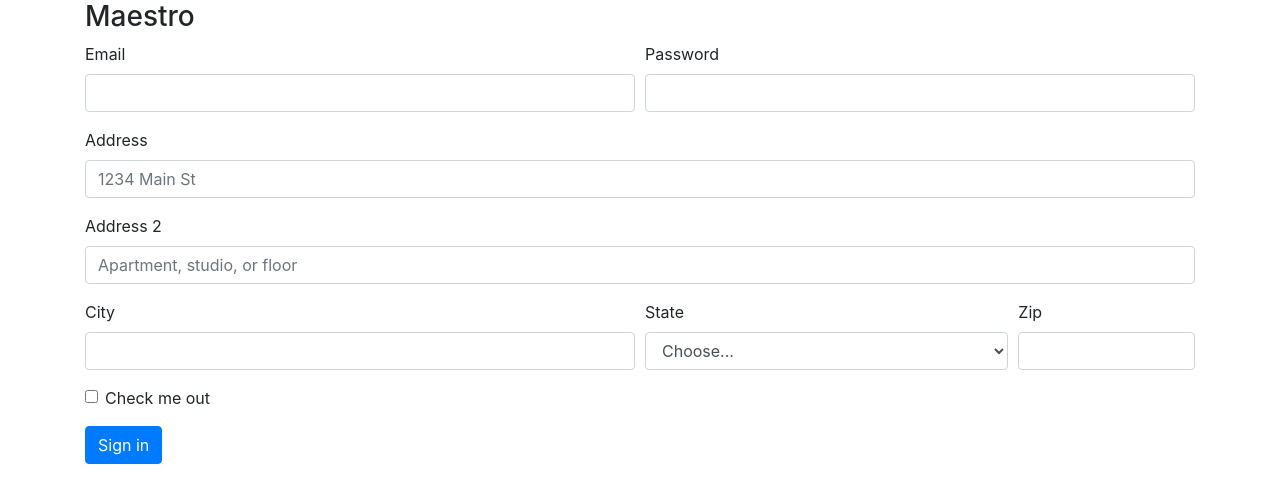
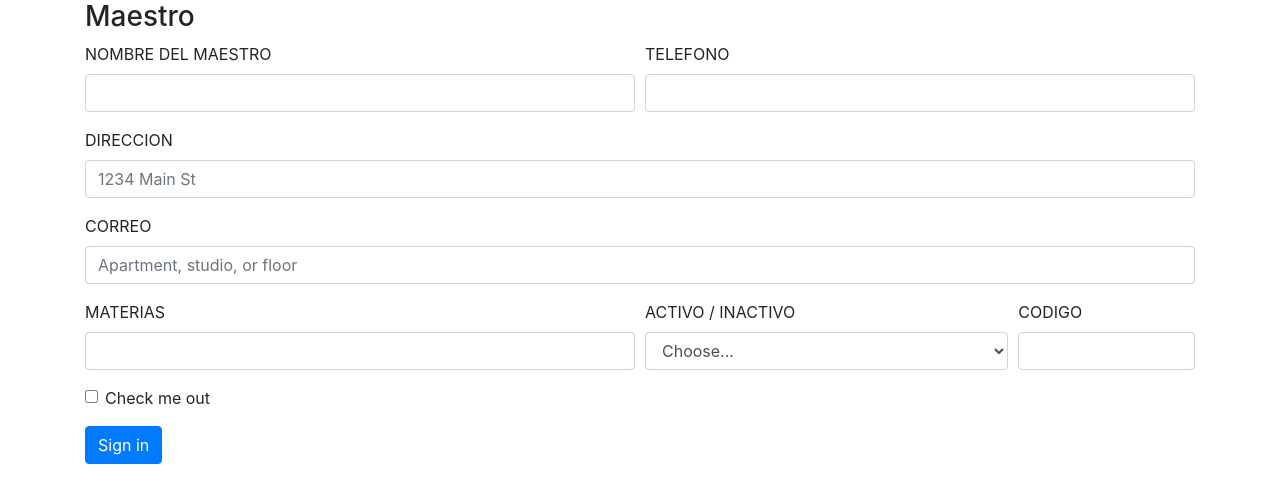
Before and after one commit to KEVINBARRIOS128/Estructura_aplicacion_web_django, a Django app: page /maestro/ in a window 1280 px wide. Shown: the part 56-559 px from the top of the page. Run offline with Django 3.2, Linux system fonts and the light colour scheme; some libraries are stand-ins or nearby versions.

Commit message:
ACTUALIZACON DE FORMULARIOS

```diff
--- a/templates/Maestro.html
+++ b/templates/Maestro.html
@@ -4,36 +4,36 @@
         <form>
                  <div class="form-row">
                      <div class="form-group col-md-6">
-                         <label for="inputEmail4">Email</label>
+                         <label for="inputEmail4">NOMBRE DEL MAESTRO</label>
                          <input type="email" class="form-control" id="inputEmail4">
                      </div>
                      <div class="form-group col-md-6">
-                         <label for="inputPassword4">Password</label>
+                         <label for="inputPassword4">TELEFONO</label>
                          <input type="password" class="form-control" id="inputPassword4">
                      </div>
                  </div>
                  <div class="form-group">
-                     <label for="inputAddress">Address</label>
+                     <label for="inputAddress">DIRECCION</label>
                      <input type="text" class="form-control" id="inputAddress" placeholder="1234 Main St">
                  </div>
                  <div class="form-group">
-                     <label for="inputAddress2">Address 2</label>
+                     <label for="inputAddress2">CORREO</label>
                      <input type="text" class="form-control" id="inputAddress2" placeholder="Apartment, studio, or floor">
                  </div>
                  <div class="form-row">
                      <div class="form-group col-md-6">
-                         <label for="inputCity">City</label>
+                         <label for="inputCity">MATERIAS</label>
                          <input type="text" class="form-control" id="inputCity">
                      </div>
                      <div class="form-group col-md-4">
-                         <label for="inputState">State</label>
+                         <label for="inputState">ACTIVO / INACTIVO</label>
                          <select id="inputState" class="form-control">
                              <option selected>Choose...</option>
                              <option>...</option>
                          </select>
                      </div>
                      <div class="form-group col-md-2">
-                         <label for="inputZip">Zip</label>
+                         <label for="inputZip">CODIGO</label>
                          <input type="text" class="form-control" id="inputZip">
                      </div>
                  </div>
```
Also changed, not shown: templates/Alumno.html (+7 -7 lines).
